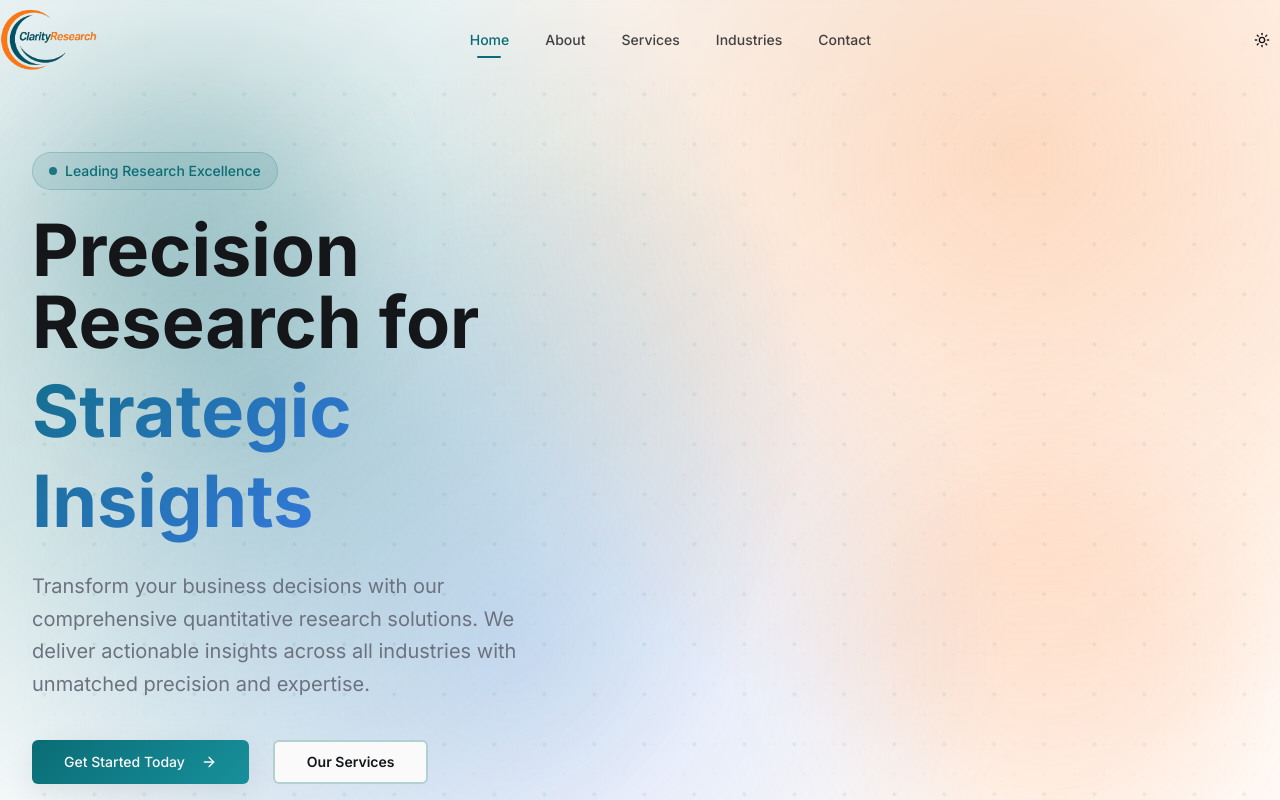
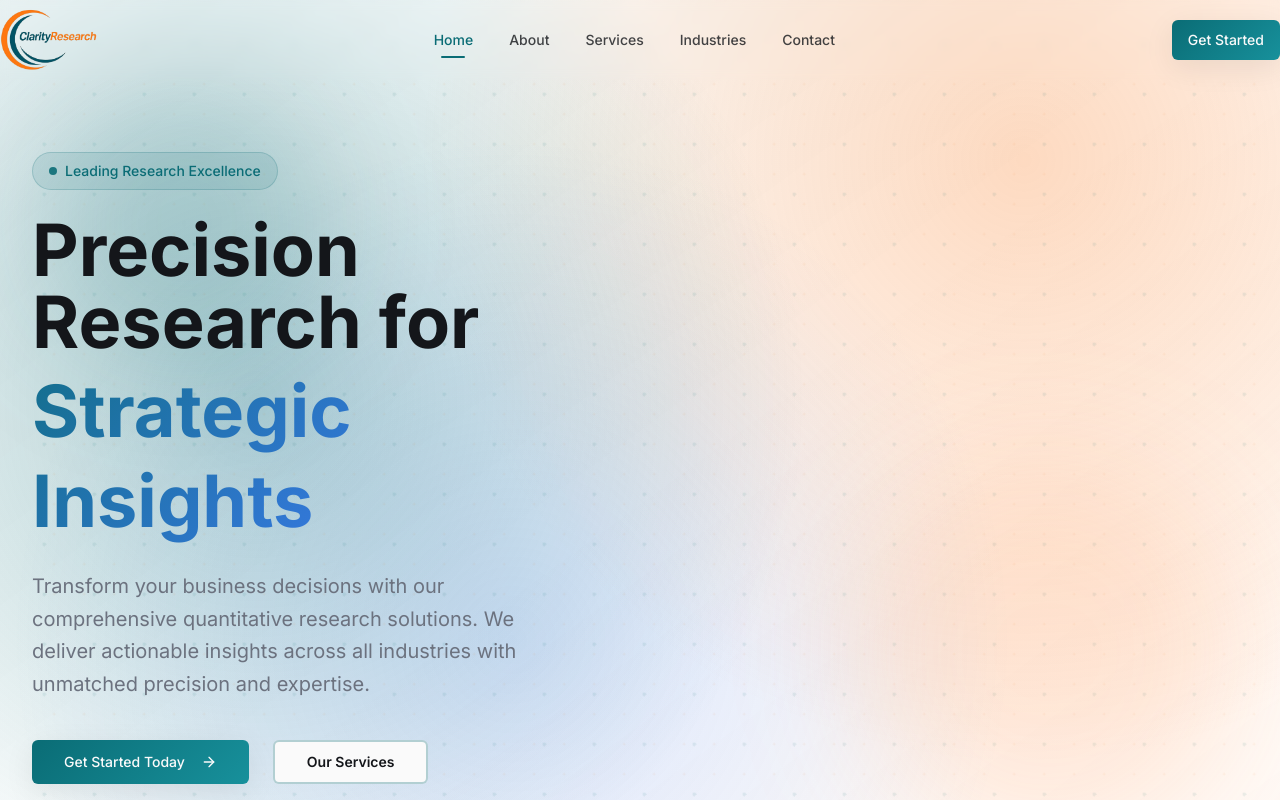
Before and after one commit to nitin5531/research-nexus-site, a React (Vite) app: page / in a window 1280 px wide. Shown: the top 800 px of the page. Built offline with nearby package versions, Linux system fonts and the light colour scheme.

Commit message:
Reverted to commit f58adbcec16c4c8d579144606347c8f29916de6f

```diff
--- a/src/App.tsx
+++ b/src/App.tsx
@@ -2,7 +2,6 @@ import { Toaster } from "@/components/ui/toaster";
 import { Toaster as Sonner } from "@/components/ui/sonner";
 import { TooltipProvider } from "@/components/ui/tooltip";
 import { QueryClient, QueryClientProvider } from "@tanstack/react-query";
-import { ThemeProvider } from "next-themes";
 import { BrowserRouter, Routes, Route } from "react-router-dom";
 import Layout from "./components/Layout/Layout";
 import Home from "./pages/Home";
@@ -16,12 +15,6 @@ const queryClient = new QueryClient();
 
 const App = () => (
   <QueryClientProvider client={queryClient}>
-    <ThemeProvider
-      attribute="class"
-      defaultTheme="system"
-      enableSystem
-      disableTransitionOnChange
-    >
     <TooltipProvider>
       <Toaster />
       <Sonner />
@@ -39,7 +32,6 @@ const App = () => (
         </Layout>
       </BrowserRouter>
     </TooltipProvider>
-    </ThemeProvider>
   </QueryClientProvider>
 );
 
--- a/src/components/Layout/Header.tsx
+++ b/src/components/Layout/Header.tsx
@@ -1,13 +1,11 @@
 import { useState } from "react";
 import { Link, useLocation } from "react-router-dom";
-import { Menu, X, Sun, Moon } from "lucide-react";
+import { Menu, X } from "lucide-react";
 import { Button } from "@/components/ui/button";
-import { useTheme } from "next-themes";
 
 const Header = () => {
   const [isMenuOpen, setIsMenuOpen] = useState(false);
   const location = useLocation();
-  const { theme, setTheme } = useTheme();
 
   const navigation = [
     { name: "Home", href: "/" },
@@ -54,17 +52,12 @@ const Header = () => {
             ))}
           </nav>
 
-          {/* Dark Mode Toggle */}
+          {/* CTA Button */}
           <div className="hidden md:flex">
-            <Button
-              variant="ghost"
-              size="icon"
-              onClick={() => setTheme(theme === "dark" ? "light" : "dark")}
-              className="h-9 w-9"
-            >
-              <Sun className="h-4 w-4 rotate-0 scale-100 transition-all dark:-rotate-90 dark:scale-0" />
-              <Moon className="absolute h-4 w-4 rotate-90 scale-0 transition-all dark:rotate-0 dark:scale-100" />
-              <span className="sr-only">Toggle theme</span>
+            <Button asChild variant="default" className="btn-primary">
+              <Link to="/contact">
+                <span className="relative z-10">Get Started</span>
+              </Link>
             </Button>
           </div>
 
@@ -96,15 +89,10 @@ const Header = () => {
                 </Link>
               ))}
               <div className="px-3 py-2">
-                <Button
-                  variant="ghost"
-                  size="icon"
-                  onClick={() => setTheme(theme === "dark" ? "light" : "dark")}
-                  className="h-9 w-9 w-full"
-                >
-                  <Sun className="h-4 w-4 rotate-0 scale-100 transition-all dark:-rotate-90 dark:scale-0" />
-                  <Moon className="absolute h-4 w-4 rotate-90 scale-0 transition-all dark:rotate-0 dark:scale-100" />
-                  <span className="sr-only">Toggle theme</span>
+                <Button asChild variant="default" className="btn-primary w-full">
+                  <Link to="/contact" onClick={() => setIsMenuOpen(false)}>
+                    <span className="relative z-10">Get Started</span>
+                  </Link>
                 </Button>
               </div>
             </div>
```
Lines whose indentation alone changed are shown as unchanged.
